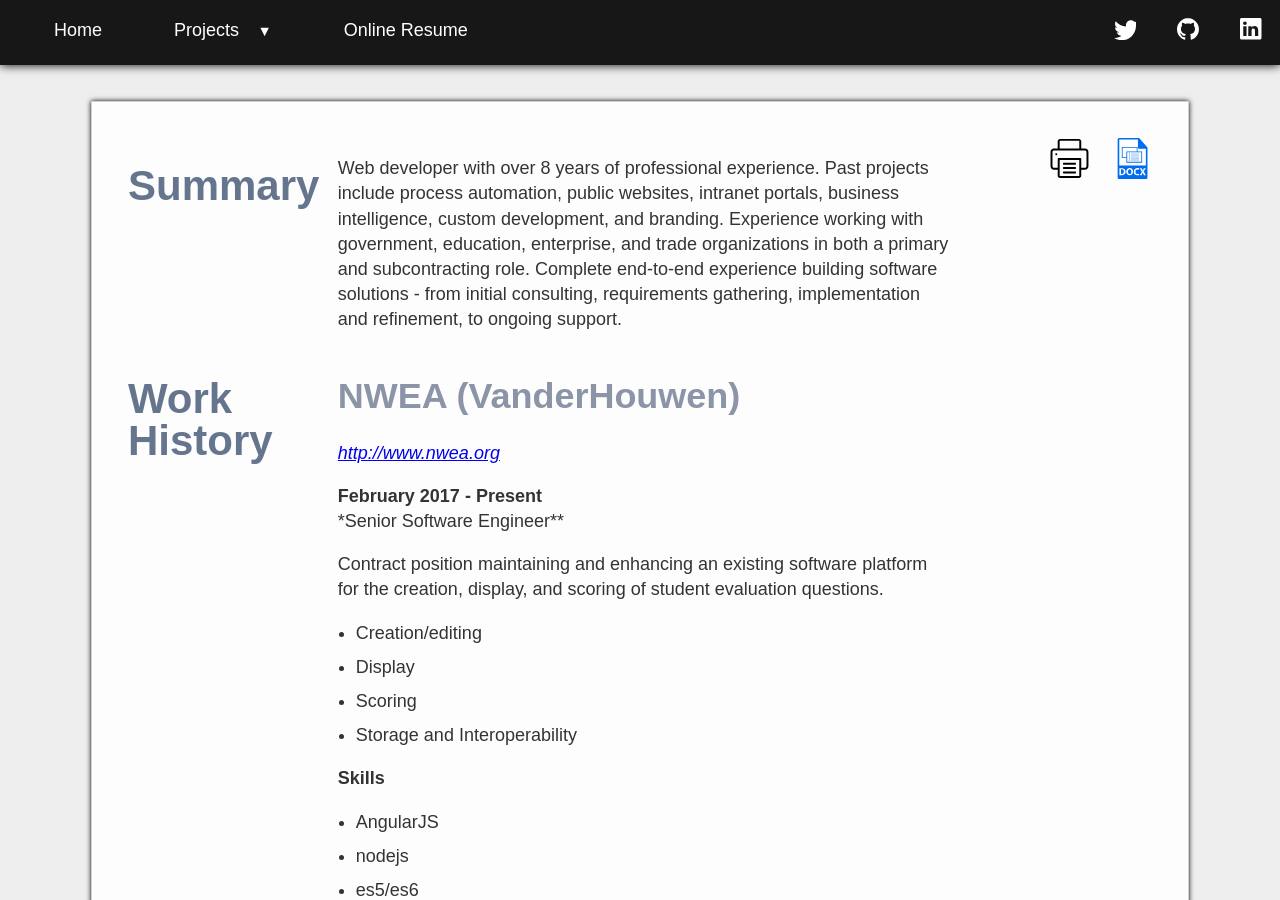
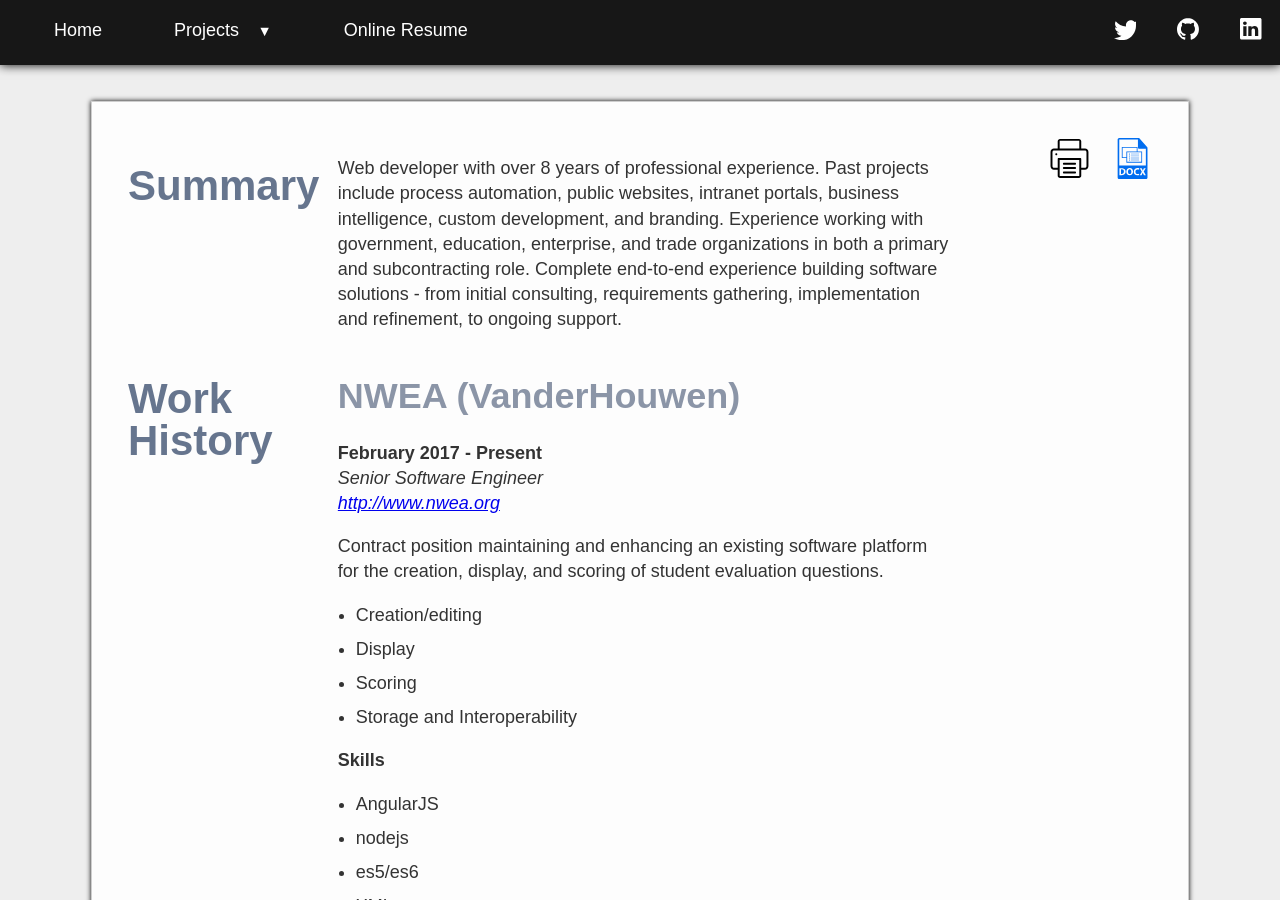
Before and after one commit to tsears/tsears.github.io, a Jekyll site: the page built from resume.md, in a window 1280 px wide and 900 px high. Built offline with Jekyll 4.4.1, drawn with Linux system fonts in a browser that asks for light colours; comment, search, counter and statistics services are not loaded.

```diff
--- a/resume.md
+++ b/resume.md
@@ -23,10 +23,10 @@ implementation and refinement, to ongoing support.
 
 <div class="pure-u-1 pure-u-md-3-5">
 ## NWEA (VanderHouwen) ##
-*[http://www.nwea.org](http://www.nwea.org)*
 
 **February 2017 - Present**\\
-*Senior Software Engineer**
+*Senior Software Engineer*\\
+*[http://www.nwea.org](http://www.nwea.org)*
 
 Contract position maintaining and enhancing an existing software platform for the
 creation, display, and scoring of student evaluation questions.
```
